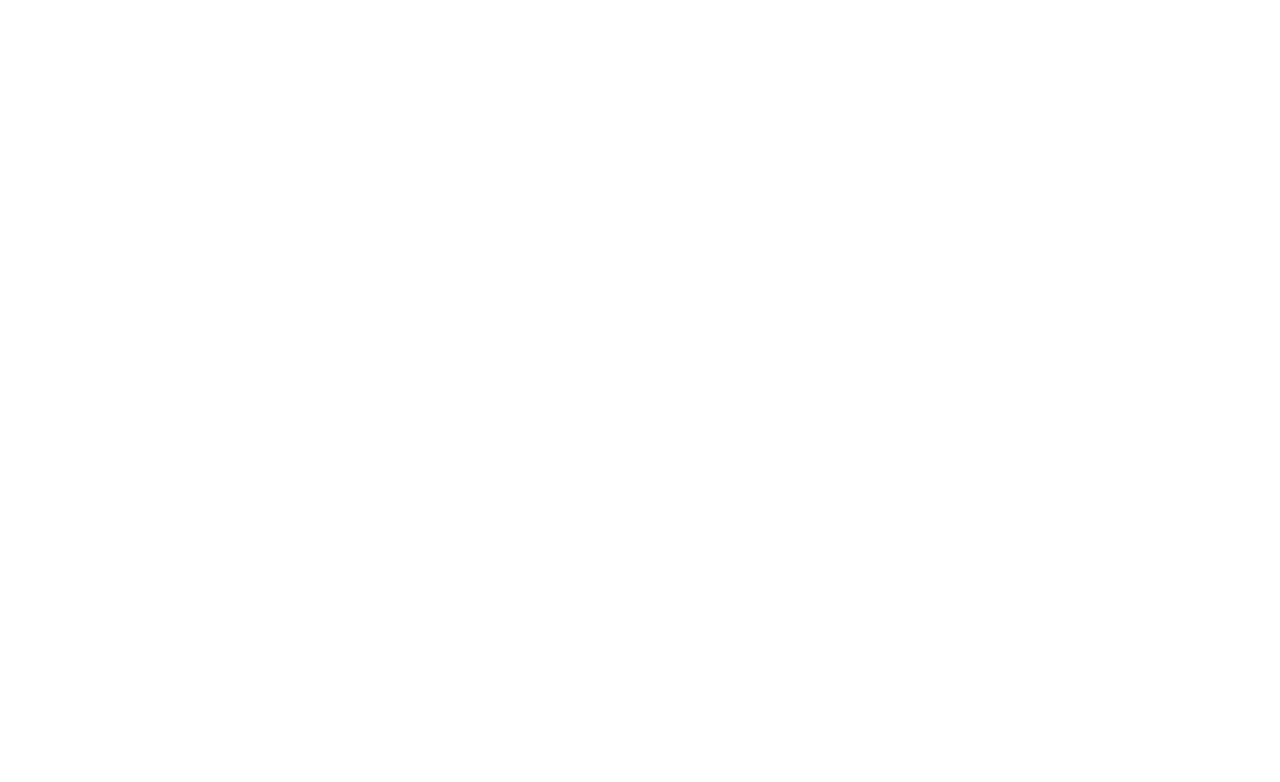
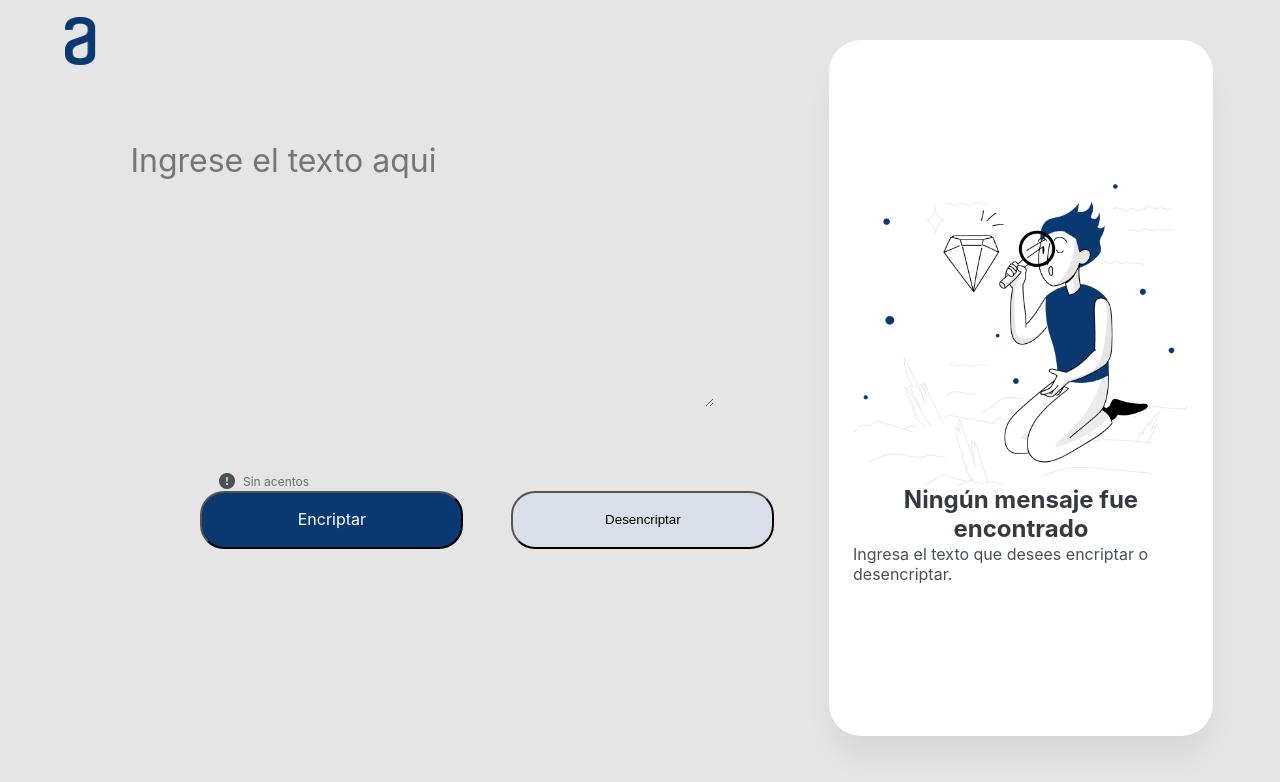
Before and after one commit to christopherBryan1996/sprin1, a plain HTML site: page encriptador.html in a window 1280 px wide. Drawn offline with nearby package versions, Linux system fonts and the light colour scheme; some packages are replaced by stand-ins of ours; a script that the page names is missing.

Commit message:
end version 1.0.0

```diff
--- a/encriptador.css
+++ b/encriptador.css
@@ -0,0 +1,222 @@
+*{
+    margin: 0;
+    padding: 0;
+    text-decoration: none;
+    list-style: none;
+}
+
+body{
+    background-color: #E5E5E5;
+}
+
+.contenedorGlobal{
+    display: flex;
+    flex-direction: row;
+    align-items: center;
+}
+
+.contenedorIzqu{
+    width: 66%;
+    height: 100%;
+}
+
+.posiLogo{
+    height: 82px;
+    position: relative;
+    left: 65px;
+    display: flex;
+    align-items: center;
+}
+
+.logo{
+    height: 48px;
+    width: 31.085588455200195px;
+}
+
+.posiMsg{
+    height: 352px;
+    display: flex;
+    flex-direction: column;
+    align-items: center;
+    justify-content: flex-start;
+    position: relative;
+    top: 55px;
+}
+
+.msgTxt{
+    position: absolute;
+    width: 584px;
+    height: 270px;
+    /* left: 241px; */
+    /* top: 135px; */
+    font-family: 'Inter';
+    font-style: normal;
+    font-weight: 400;
+    font-size: 32px;
+    line-height: 150%;
+    color: #0A3871;
+    border: none;
+    background-color: #E5E5E5
+}
+
+.posibotton{
+    height: 153px;
+    position: relative;
+    left: 65px;
+    display: flex;
+    flex-direction: column;
+    align-content: center;
+    justify-content: center;
+}
+
+.posiAlert{
+    display: flex;
+    flex-direction: row;
+    position: relative;
+    left: 154px;
+}
+
+.imgSE{
+    height: 16px;
+    width: 16px;
+}
+.txtAlert{
+    position: static;
+    width: 205px;
+    height: 18px;
+    left: 24px;
+    top: 0px;
+    font-family: 'Inter';
+    font-style: normal;
+    font-weight: 400;
+    font-size: 12px;
+    line-height: 150%;
+    color: #495057;
+    opacity: 0.8;
+    flex: none;
+    order: 1;
+    flex-grow: 0;
+    margin: 0px 8px;
+}
+
+.posiButton{
+    display: flex;
+    flex-direction: row;
+    align-items: center;
+    justify-content: center;
+    position: relative;
+}
+
+.btnEncri{
+    display: flex;
+    flex-direction: row;
+    align-items: center;
+    padding: 24px;
+    position: static;
+    width: 263px;
+    height: 58px;
+    left: 0px;
+    top: 0px;
+    background: #0A3871;
+    border-radius: 24px;
+    flex: none;
+    order: 0;
+    flex-grow: 0;
+    margin: 0px 24px;
+    justify-content: center;
+}
+.btnTxt{
+    position: static;
+    width: 280px;
+    height: 19px;
+    left: 24px;
+    top: 24px;
+
+    font-family: 'Inter';
+    font-style: normal;
+    font-weight: 400;
+    font-size: 16px;
+    line-height: 19px;
+    text-align: center;
+
+    /* White */
+
+    color: #FFFFFF;
+
+
+    /* Inside auto layout */
+
+    flex: none;
+    order: 0;
+    flex-grow: 1;
+    margin: 0px 8px;
+}
+
+.contenedorDerec{
+    display: flex;
+    align-items: center;
+    flex-direction: column;
+    justify-content: center;
+}
+
+.marge{
+    position: absolute;
+    width: 30%;
+    height: 87%;
+    left: 829px;
+    top: 40px;
+    background: #FFFFFF;
+    box-shadow: 0px 24px 32px -8px rgb(0 0 0 / 8%);
+    border-radius: 32px;
+    display: flex;
+    align-items: center;
+    flex-direction: column;
+    justify-content: center;
+}
+
+.imgMuneco{
+    height: 302px;
+    width: 334px;
+}
+
+.txttitulo{
+    width: 336px;
+    height: 58px;
+    /* left: 0px; */
+    /* top: 0px; */
+    font-family: 'Inter';
+    font-style: normal;
+    font-weight: 700;
+    font-size: 24px;
+    line-height: 120%;
+    text-align: center;
+    color: #343A40;
+
+}
+
+.txtsub{
+    width: 336px;
+    height: 48px;
+    /* left: 0px; */
+    /* top: 74px; */
+    font-family: 'Inter';
+    font-style: normal;
+    /* font-weight: 400; */
+    /* font-size: 16px; */
+    /* line-height: 150%; */
+    /* text-align: center; */
+    color: #495057;
+}
+.txtmost{
+    position: sticky;
+    width: 361px;
+    /* height: 781px; */
+    /* left: 1032px; */
+    top: 72px;
+    font-family: 'Inter';
+    /* font-style: normal; */
+    font-weight: 400;
+    /* font-size: 24px; */
+    line-height: 150%;
+    color: #495057;
+}
--- a/encriptador.html
+++ b/encriptador.html
@@ -4,9 +4,164 @@
     <meta charset="UTF-8">
     <meta http-equiv="X-UA-Compatible" content="IE=edge">
     <meta name="viewport" content="width=device-width, initial-scale=1.0">
-    <title>Document</title>
+    <title>Encriptador</title>
+    <link href="encriptador.css" rel="stylesheet" type="text/css">
+    <script src="https://cdnjs.cloudflare.com/ajax/libs/jquery/3.3.1/jquery.min.js"></script>
+    <script src="//cdn.jsdelivr.net/npm/sweetalert2@11"></script>
+    <script>
+        function alertError(){
+            Swal.fire({
+            icon: 'error',
+            title: 'Oops...',
+            text: 'Debes escribir algo'
+            })
+        }
+        function alertCopy(){
+            Swal.fire({
+            icon: 'success',
+            title: 'Copiado con exito',
+            showConfirmButton: false,
+            timer: 1500
+            })
+        }
+        function encriptar(text){
+            let newText=''
+            for (let i=0;i<text.length;i++){
+                if(text[i]==='a'){
+                    newText=newText+'ai'
+                }
+                else if(text[i]==='e'){
+                    newText=newText+'enter'
+                }
+                else if(text[i]==='i'){
+                    newText=newText+'imes'
+                }
+                else if(text[i]==='o'){
+                    newText=newText+'ober'
+                }
+                else if(text[i]==='u'){
+                    newText=newText+'ufat'
+                }else{
+                    newText=newText+text[i]
+                }
+            }
+            return newText
+        }
+        function desencriptar(text){
+            let newText=''
+            for(let i=0;i<text.length;i++){
+                if(text[i]==='a'){
+                    newText=newText+text[i]
+                    i=i+1
+                }
+                else if(text[i]==='e'){
+                    newText=newText+text[i]
+                    i=i+4
+                }
+                else if(text[i]==='i'){
+                    newText=newText+text[i]
+                    i=i+3
+                }
+                else if(text[i]==='o'){
+                    newText=newText+text[i]
+                    i=i+3
+                }
+                else if(text[i]==='u'){
+                    newText=newText+text[i]
+                    i=i+3
+                }else{
+                    newText=newText+text[i]
+                }
+            }
+            return newText
+        }
+        function ocultarMostrar(sinOp,conOp){
+            document.getElementById('sin').style.display =sinOp
+            document.getElementById('con').style.display =conOp
+        }
+        function mostrar(text){
+            ocultarMostrar('none','flex')
+            document.getElementById('mostrar').innerText=text
+        }
+        function copy() {
+            let copyText = document.getElementById('mostrar');
+            console.log(copyText)
+            copyText.select();
+            document.execCommand("copy");
+        }
+        $(document).ready(function(){
+            $('#encriptar').click(function(){
+                const contenido= $('#msg').val();
+                const minusculas= contenido.toLowerCase()
+                if(!contenido){
+                    alertError()
+                    ocultarMostrar('flex','none')
+                }else{
+                    const encr=encriptar(minusculas)
+                    mostrar(encr)
+                }
+                $('#msg').val('');
+            })
+        })
+        $(document).ready(function(){
+            $('#desencriptar').click(function(){
+                const contenido= $('#msg').val();
+                const minusculas= contenido.toLowerCase()
+                if(!contenido){
+                    alertError()
+                    ocultarMostrar('flex','none')
+                }else{
+                    const dec=desencriptar(minusculas)
+                    mostrar(dec)
+                }
+                $('#msg').val('');
+            })
+        })
+        $(document).ready(function(){
+            $("#copy").click(function(){
+                var codigoACopiar = document.getElementById('mostrar');
+                var seleccion = document.createRange();
+                seleccion.selectNodeContents(codigoACopiar);
+                window.getSelection().removeAllRanges();
+                window.getSelection().addRange(seleccion);
+                var res = document.execCommand('copy');
+                window.getSelection().removeRange(seleccion);
+                alertCopy()
+            })
+        })
+    </script>
 </head>
 <body>
-
+    <div class="contenedorGlobal">
+        <div class="contenedorIzqu">
+            <div class="posiLogo">
+                <img class="logo" src="img\logo.png" alt="logo">
+            </div>
+            <div class="posiMsg">
+                <textarea class="msgTxt" id="msg" rows="10" cols="50" placeholder="Ingrese el texto aqui" ></textarea>
+            </div>
+            <div class="posibotton">
+                <div class="posiAlert">
+                    <img class="imgSE" src="img\alerta.png" alt="signo de exclamacion" >
+                    <p class="txtAlert">Sin acentos</p>
+                </div>
+                <div class="posiButton">
+                    <button class="btnEncri" id="encriptar"><p class="btnTxt">Encriptar</p></button>
+                    <button class="btnEncri" id="desencriptar" style="background-color:#D8DFE8 ;" >Desencriptar</button>
+                </div>
+            </div>
+        </div>
+        <div class="contenedorDerec">
+            <div class="marge" id="sin">
+                <img class="imgMuneco" src="img\Muneco.png" alt="muñeco">
+                <p class="txttitulo">Ningún mensaje fue encontrado</p>
+                <p class="txtsub">Ingresa el texto que desees encriptar o desencriptar.</p>
+            </div>
+            <div class="marge" id="con" style="display: none;">
+                <p class="txtmost" id="mostrar"></p>
+                <button class="btnEncri" id="copy" style="background-color:#D8DFE8 ;">Copiar</button>
+            </div>
+        </div class>
+    </div>
 </body>
 </html>
```
Also changed, not shown: img/Muneco.png (added), img/alerta.png (added), img/logo.png (added).
